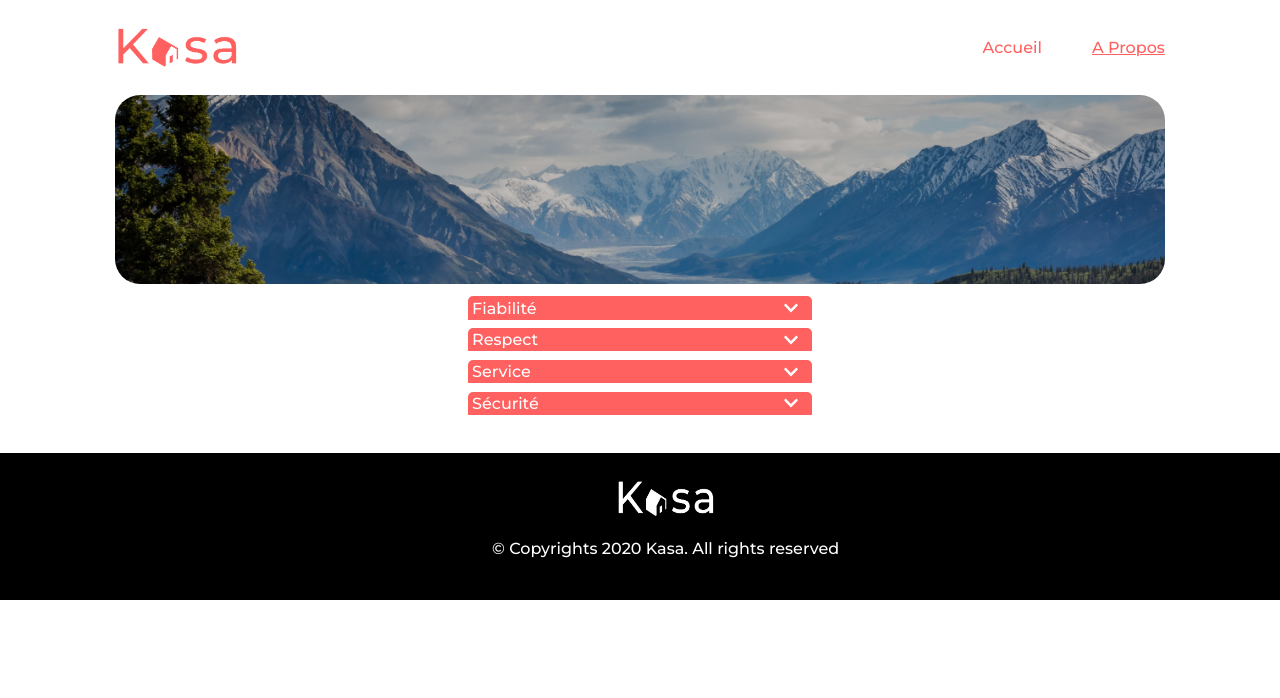
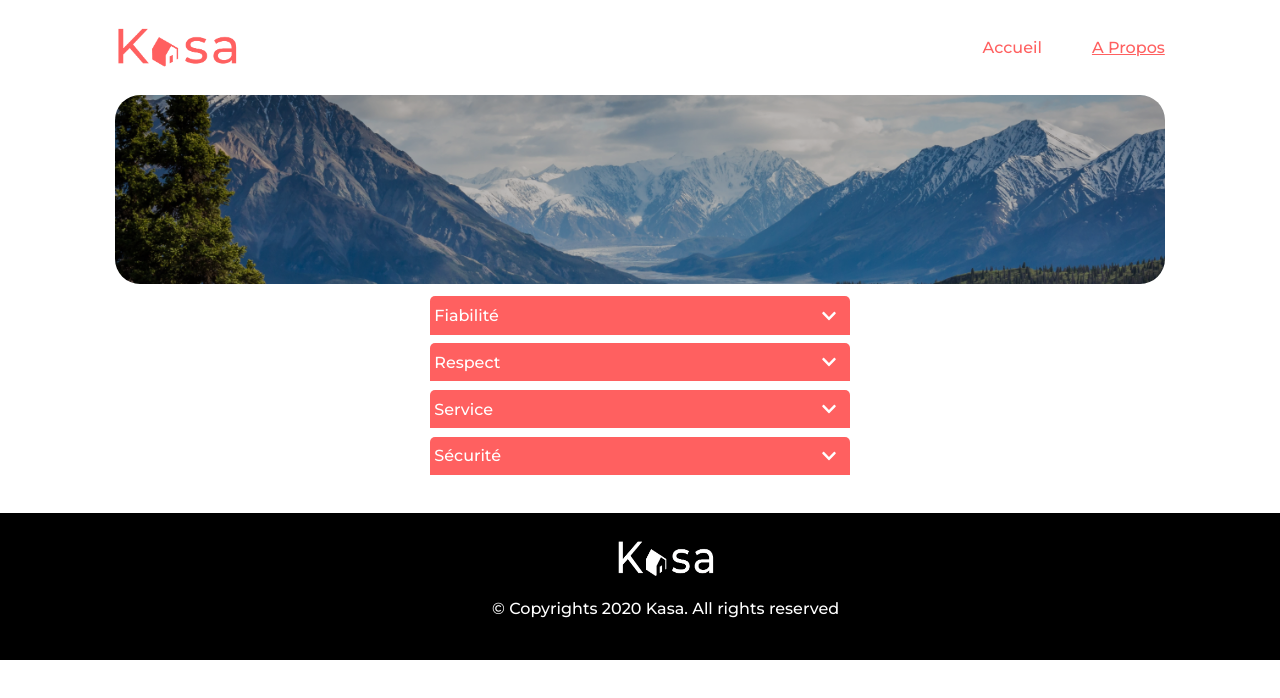
Before and after one commit to cnahornyj/kasa, a React (Create React App) app: page /a-propos in a window 1280 px wide. Shown: the top 698 px of the page. Built offline with nearby package versions, Linux system fonts and the light colour scheme.

Commit message:
Partie titre du bloc déroulant agrandit

```diff
--- a/src/styles/TexteAPropos.css
+++ b/src/styles/TexteAPropos.css
@@ -1,13 +1,11 @@
 .title {
   display: flex;
   align-items: center;
-  width: 80%;
-  margin: auto;
   margin-top: 2%;
   justify-content: space-between;
   background: #ff6060;
   padding: 1%;
-  height: 15px;
+  height: 30px;
   color: white;
   border-top-left-radius: 5px;
   border-top-right-radius: 5px;
@@ -19,7 +17,6 @@
 }
 
 .description {
-  width: 78%;
   margin: auto;
   margin-bottom: 3%;
   padding: 2%;
@@ -35,5 +32,5 @@ svg{
 }
 
 svg:hover {
-  color: grey;
+  color: #ccc;
 }
```
